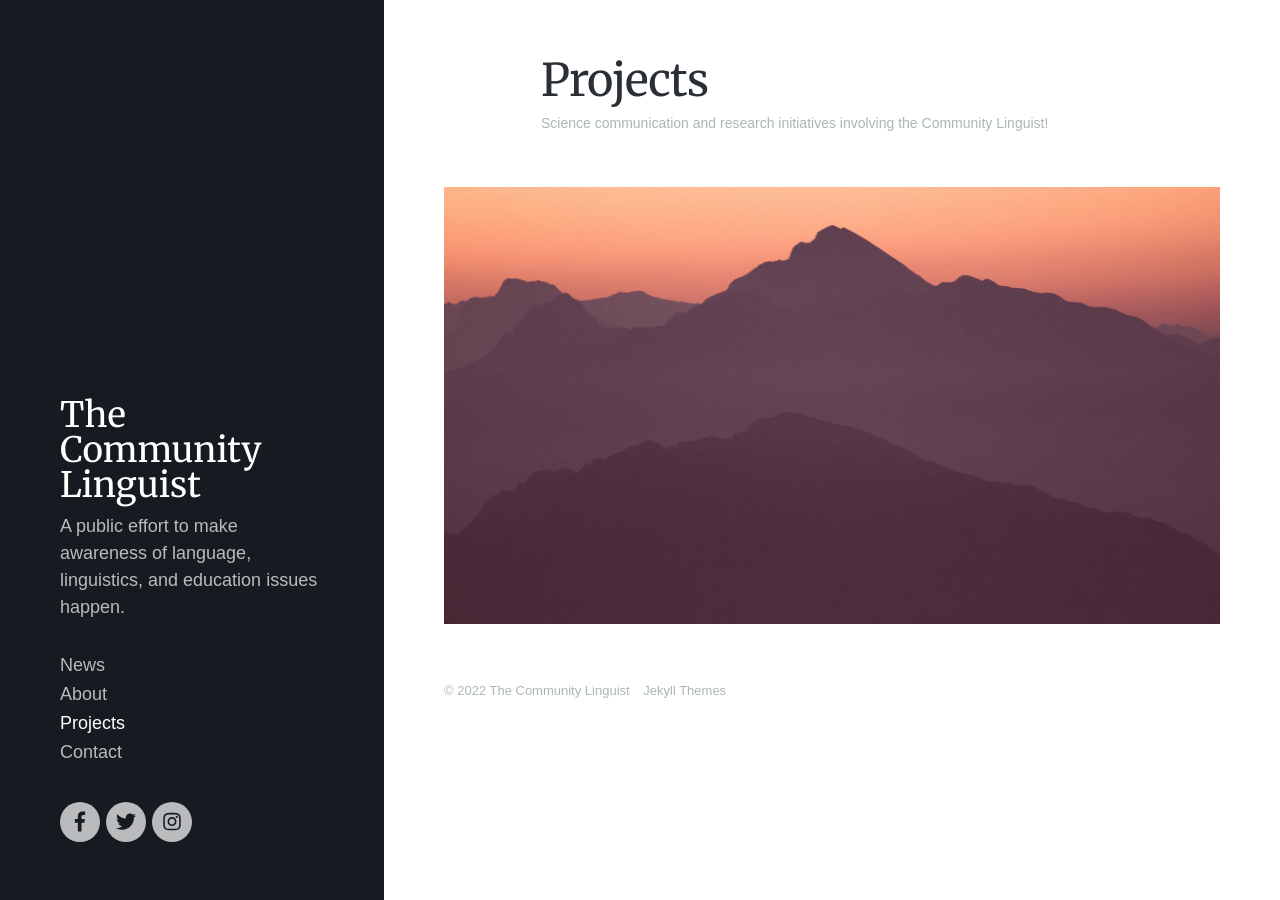
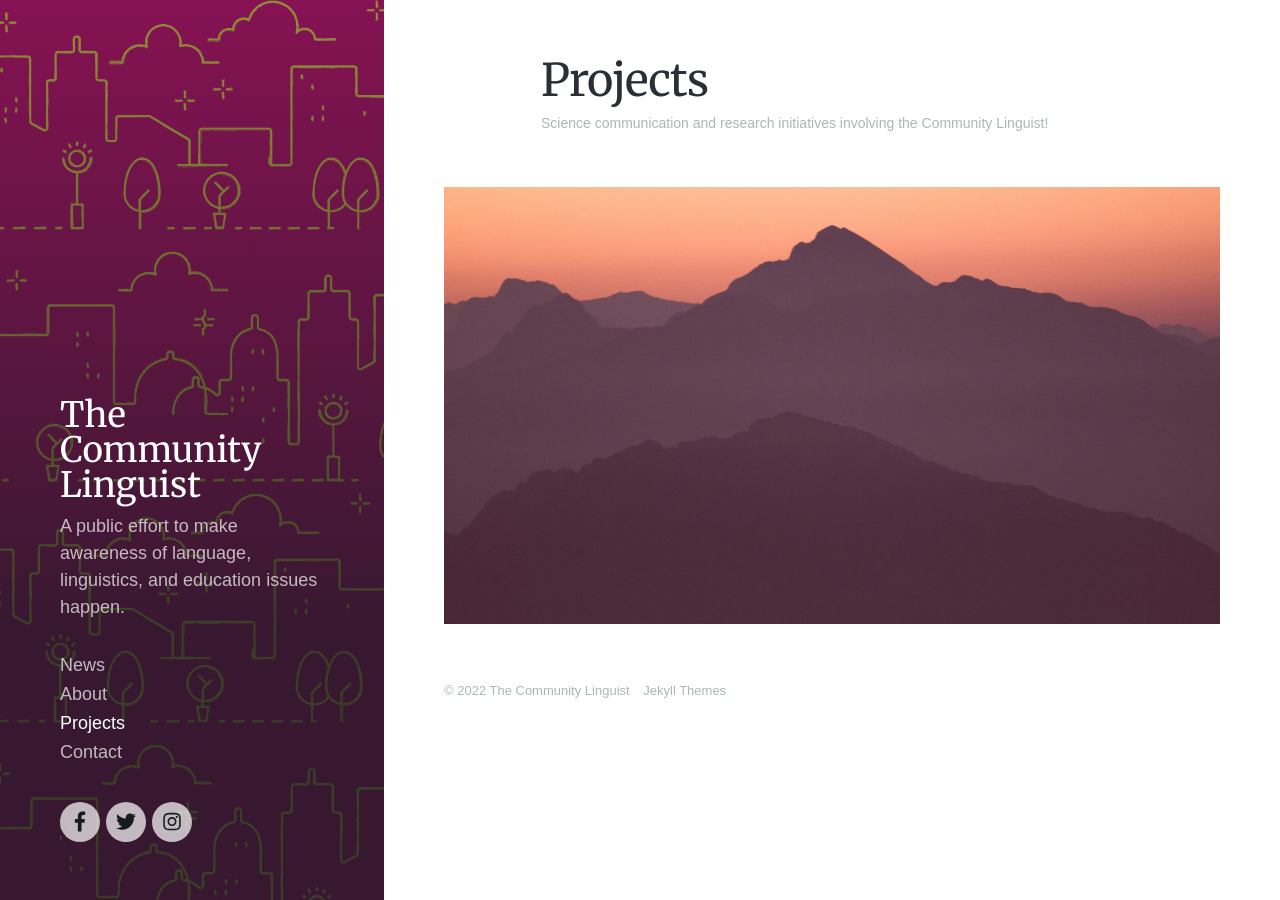
Before and after one commit to tclinguistics/tclinguistics.github.io, a Jekyll site: the page built from projects/index.html, in a window 1280 px wide. Built offline with Jekyll 4.4.1, drawn with Linux system fonts in a browser that asks for light colours; nearby versions of some CDN libraries; some web fonts are replaced.

Commit message:
Update index.html

```diff
--- a/projects/index.html
+++ b/projects/index.html
@@ -3,7 +3,7 @@ layout: default
 title: Projects
 subtitle: Science communication and research initiatives involving the Community Linguist!
 description: This page is for the list of science communication and research initiatives.
-featured_image: /images/tcl/square/square-4.png
+featured_image: /images/tcl/page-bg/square-4.png
 ---
 
 <section class="intro">
```
